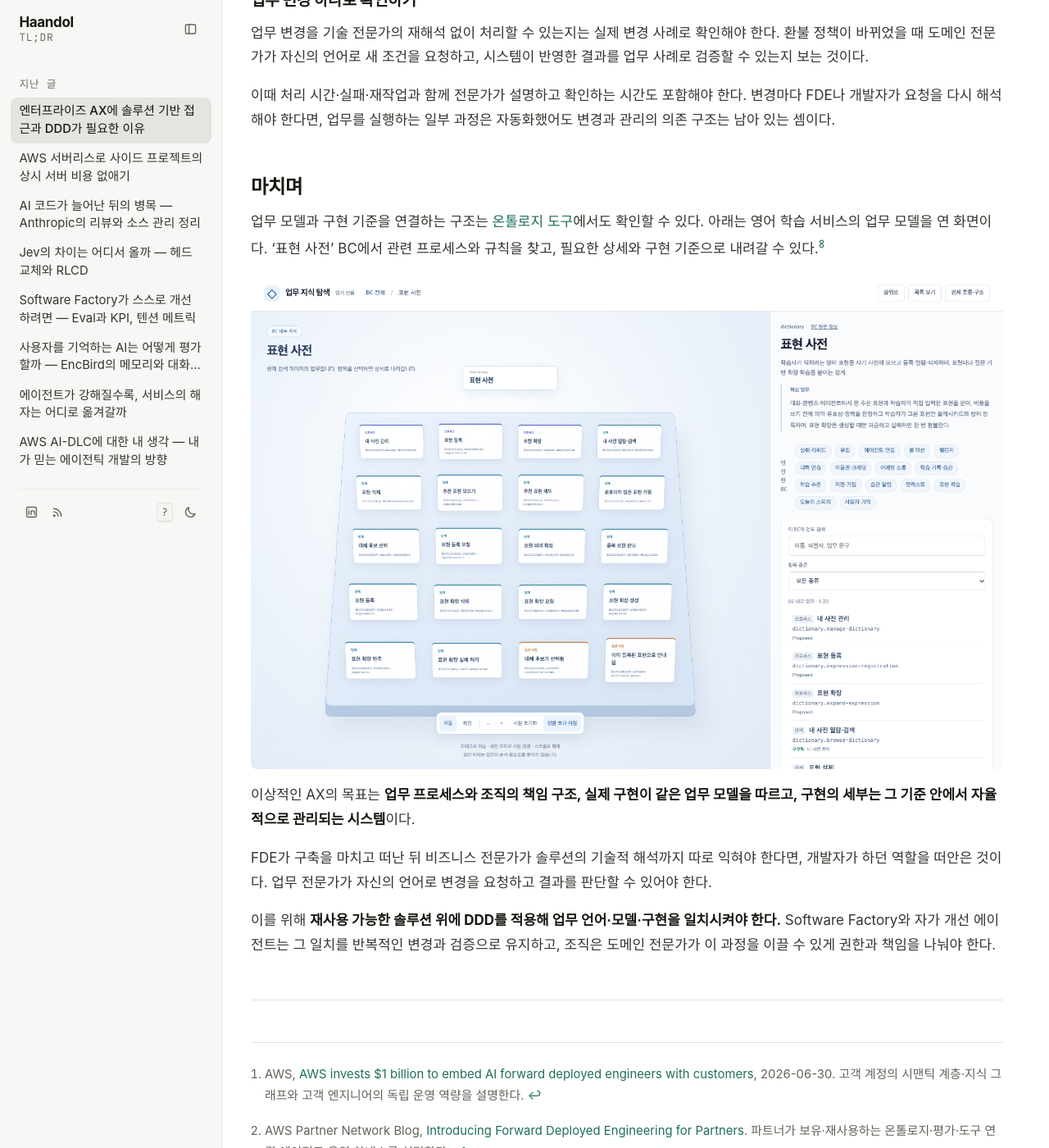
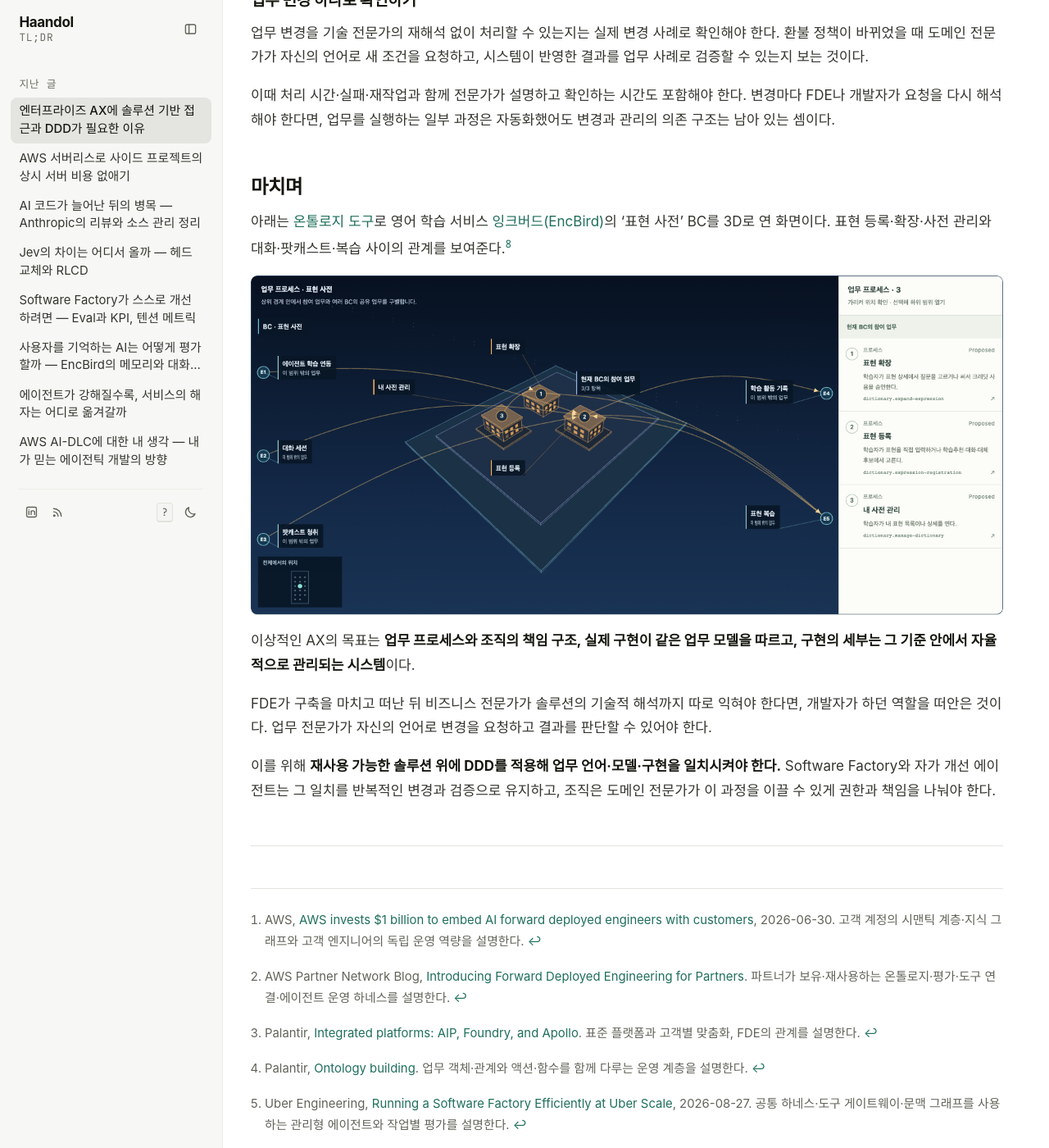
Before and after one commit to haandol/haandol.github.com, a Jekyll site: the page built from _posts/2026-11-05-enterprise-wide-ax-essentials.md, in a window 1280 px wide and 1400 px high, scrolled down 6824 px. Shown: the whole window at 82% size. Built offline with Jekyll 4.4.1, drawn with Linux system fonts in a browser that asks for light colours; some web fonts are replaced; comment, search, counter and statistics services are not loaded; some of the changed text lies outside the part shown.

Commit message:
docs: link EncBird and show its ontology in 3D

```diff
--- a/_posts/2026-11-05-enterprise-wide-ax-essentials.md
+++ b/_posts/2026-11-05-enterprise-wide-ax-essentials.md
@@ -203,9 +203,9 @@ sequenceDiagram
 
 ## 마치며
 
-업무 모델과 구현 기준을 연결하는 구조는 [온톨로지 도구](https://github.com/haandol/alps-writer-plugins)에서도 확인할 수 있다. 아래는 영어 학습 서비스의 업무 모델을 연 화면이다. ‘표현 사전’ BC에서 관련 프로세스와 규칙을 찾고, 필요한 상세와 구현 기준으로 내려갈 수 있다.[^8]
+아래는 [온톨로지 도구](https://github.com/haandol/alps-writer-plugins)로 영어 학습 서비스 [잉크버드(EncBird)](https://www.encbird.com)의 ‘표현 사전’ BC를 3D로 연 화면이다. 표현 등록·확장·사전 관리와 대화·팟캐스트·복습 사이의 관계를 보여준다.[^8]
 
-![영어 학습 서비스의 온톨로지에서 표현 사전 영역을 선택한 화면](/assets/img/2026/1105/encbird-ontology-knowledge.png)
+![잉크버드 표현 사전의 업무 프로세스와 연결 관계를 보여주는 3D 온톨로지 화면](/assets/img/2026/1105/encbird-ontology-3d.png)
 
 이상적인 AX의 목표는 **업무 프로세스와 조직의 책임 구조, 실제 구현이 같은 업무 모델을 따르고, 구현의 세부는 그 기준 안에서 자율적으로 관리되는 시스템**이다.
 
@@ -222,4 +222,4 @@ FDE가 구축을 마치고 떠난 뒤 비즈니스 전문가가 솔루션의 기
 [^5]: Uber Engineering, [Running a Software Factory Efficiently at Uber Scale](https://www.uber.com/us/en/blog/efficient-software-factory/), 2026-08-27. 공통 하네스·도구 게이트웨이·문맥 그래프를 사용하는 관리형 에이전트와 작업별 평가를 설명한다.
 [^6]: Uber Engineering, [Introducing Domain-Oriented Microservice Architecture](https://www.uber.com/us/en/blog/microservice-architecture/), 2020-07-23. DDD와 Clean Architecture의 영향을 명시한 서비스 아키텍처 사례이며, 2026년 Software Factory와의 통합 효과를 검증한 자료는 아니다.
 [^7]: Cleveland Clinic, [How AI Assists With Staffing, Scheduling and Once-Tedious Tasks](https://consultqd.clevelandclinic.org/how-ai-assists-with-staffing-scheduling-and-once-tedious-tasks), 2024-02-14. 병원 측이 공개한 병상·인력·수술실 운영 지원과 현업 협업 사례다.
-[^8]: [업무 온톨로지 도구의 계층별 탐색](https://github.com/haandol/alps-writer-plugins/tree/main/plugins/ontology-writer). 영어 학습 서비스의 업무 모델로 생성한 화면.
+[^8]: [업무 온톨로지 도구의 3D 보기](https://github.com/haandol/alps-writer-plugins/tree/main/plugins/ontology-writer). 잉크버드의 업무 모델에서 생성한 ‘표현 사전’ BC 화면.
```
Also changed, not shown: other parts of _posts/2026-11-05-enterprise-wide-ax-essentials.md (+1 -1 lines), _en/2026-11-05-enterprise-wide-ax-essentials.md (+4 -4 lines), assets/img/2026/1105/encbird-ontology-3d-en.png (added), assets/img/2026/1105/encbird-ontology-3d.png (added).
